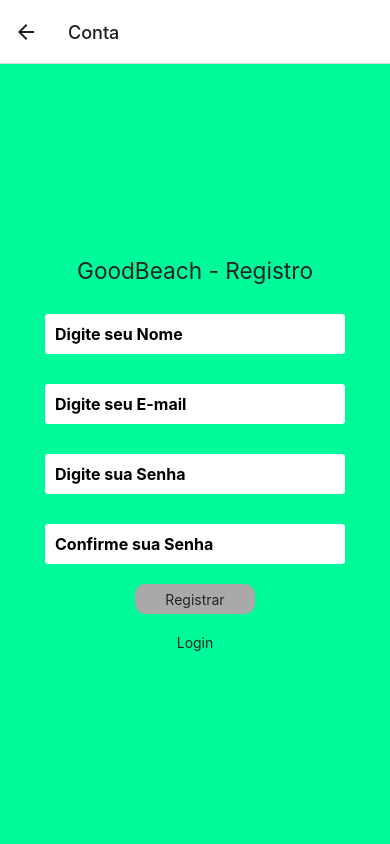
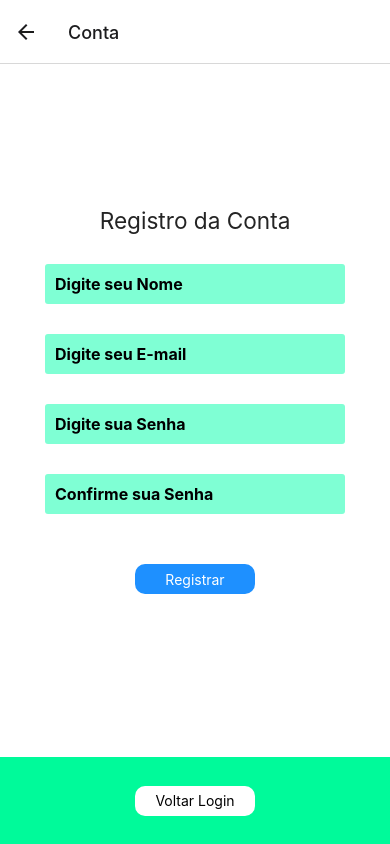
Before and after one commit to Haagit95/app_goodbeach, a React Native app: screen /Conta in a window 390 px wide. Built offline with nearby package versions, Linux system fonts and the light colour scheme.

Commit message:
Inclusao tela tipo_Cadastro e ajuste de text botoes

```diff
--- a/App.js
+++ b/App.js
@@ -14,6 +14,7 @@ import Conta from './scr/components/Tela_Login/Conta';
 import Esqueceu from './scr/components/Tela_Login/Esqueceu';
 import Cadastro_PxE from './scr/components/Telas_Cadastros/Cadastro_PxE';
 import Menu_Users from './scr/components/Tela_Menu/Menu_Users';
+import Tipo_Cadastro from './scr/components/Telas_Cadastros/Tela_Tipo_Cad';
 /////////////////////////////////////////////////////////////////////////
 
 const Stack = createNativeStackNavigator();
@@ -37,6 +38,7 @@ function MyStack() {
       <Stack.Screen name="Sugestões e Críticas" component={Mensagens} />
 
       <Stack.Screen name="Cadastro" component={Cadastro_PxE} />
+      <Stack.Screen name="Tipo Cadastro" component={Tipo_Cadastro} />
       <Stack.Screen name="Menu" component={Menu_Users} />
 
 
--- a/scr/components/Tela_Login/Conta.js
+++ b/scr/components/Tela_Login/Conta.js
@@ -11,6 +11,7 @@ export default function Conta({ navigation }) {
     const [name, setName] = useState(null)
     const [email, setEmail] = useState(null)
     const [password, setPassword] = useState(null)
+    const [confirm, setConfirm] = useState(null)
     const Entrar = () =>{
         console.log("entrou no APP")
         console.log(email)
@@ -27,19 +28,19 @@ export default function Conta({ navigation }) {
 
 return (
     <View style={styles.container}>
-      <Text h4>GoodBeach - Registro</Text>
 
+      <View style={{flex:8, justifyContent:'center', alignItems:'center'}}>
+      <Text h4>Registro da Conta</Text>
+        <View style={{paddingBottom:30}}>
             <TextInput
                 placeholder="Digite seu Nome"
                 onChangeText={value=> setName(value)}
                 style={styles.input}
                 keyboardType="text"
             />
-
             <TextInput
                 placeholder="Digite seu E-mail"
                 leftIcon={{type:'font-awesome', name:'envelope' }}
-            secureTextEntry={true}
                 onChangeText={value=> setEmail(value)}
                 style={styles.input}
                 keyboardType="email-address"
@@ -50,25 +51,33 @@ return (
                 onChangeText={value=> setPassword(value)}
                 style={styles.input}
                 keyboardType="password"
+                secureTextEntry={true}
             />
-
             <TextInput
                 placeholder="Confirme sua Senha"
                 leftIcon={{type:'font-awesome', name:'lock' }}
                 onChangeText={value=> setConfirm(value)}
                 style={styles.input}
                 keyboardType="password"
+                secureTextEntry={true}
             />
+          </View>
+
             <View style={styles.ViewBt}>
-            <TouchableOpacity style={styles.button}>
-            <Text>Registrar</Text>
+                <TouchableOpacity style={styles.button1}>
+                <Text style={{ color:'white'}}>Registrar</Text>
                 </TouchableOpacity>
 
             </View>
 
-        <View style={styles.ViewBt}>
-           <TouchableOpacity style={styles.button2} onPress={()=> Tela_Login()}>
-                <Text>Login</Text>
+
+      </View>
+
+        <View style={{flex:1,backgroundColor:'#00FA9A', width:'100%',justifyContent:'center', alignItems:'center'}}>
+           <TouchableOpacity style={styles.button2}
+           onPress={()=> Tela_Login()}
+           >
+                <Text style={{ color:'black'}}>Voltar Login</Text>
            </TouchableOpacity>
         </View>
 
@@ -80,7 +89,7 @@ return (
 const styles = StyleSheet.create({
       container: {
         flex: 1,
-        backgroundColor: '#00FA9A',
+        backgroundColor: '#fff',
         alignItems: 'center',
         justifyContent: 'center',
       },
@@ -91,7 +100,8 @@ const styles = StyleSheet.create({
          width: 300,
          fontSize: 16,
          fontWeight: 'bold',
-         borderRadius: 3
+         borderRadius: 3,
+         backgroundColor:'#7FFFD4'
        },
 
      button: {
@@ -101,14 +111,37 @@ const styles = StyleSheet.create({
         margin: 20,
         width:120,
         height: 30,
+        justifyContent:'center',
+        alignItems: 'center'
+     },
+      ViewBt:{
+
+        flexDirection: "row",
+        justifyContent: 'center',
+
+    },
+    button1: {
+      backgroundColor: "#1E90FF",
+      padding: 5,
+      borderRadius: 10,
+      margin: 20,
+      width:120,
+      height: 30,
+
+      justifyContent:'center',
+      alignItems: 'center',
+      color:'white'
+    },
+
+    button2: {
+      backgroundColor: "white",
+      padding: 5,
+      borderRadius: 10,
+      margin: 20,
+      width:120,
+      height: 30,
       flexDirection: "row",
       justifyContent:'center',
       alignItems: 'center'
    },
-          ViewBt:{
-            flexDirection: "row",
-            justifyContent: 'center'
-          }
-
-
   })
--- a/scr/components/Tela_Login/Login.js
+++ b/scr/components/Tela_Login/Login.js
@@ -1,12 +1,12 @@
 import * as React from 'react';
 import { StatusBar } from 'expo-status-bar';
-import { StyleSheet, View, Button, Image } from 'react-native';
+import { StyleSheet, View, Button, Image, KeyboardAvoidingView } from 'react-native';
 import { NavigationContainer } from '@react-navigation/native';
 import { createNativeStackNavigator } from '@react-navigation/native-stack';
 import { Input, Text } from 'react-native-elements';
 import Icon from 'react-native-vector-icons/FontAwesome';
 import { useState } from 'react';
-import Esqueceu from './Esqueceu';
+
 
 export default function Tela_Login({ navigation}) {
     const [email, setEmail] = useState(null)
@@ -31,24 +31,30 @@ export default function Tela_Login({ navigation}) {
       })
     }
 
-    const Tela_Cadastro_PxE = ()=>{
+    const Tela_TipoCadastro = ()=>{
       navigation.reset({
         index:0,
-        routes:[{name: "Cadastro"}]
+        routes:[{name: "Tipo Cadastro"}]
       })
     }
 
   return (
+
     <View style={styles.container}>
 
-      <Image
-        style={{width: 250, height:250,alignItems:'stretch'}}
-        source={require('../../Image/praia2.png')}/>
+      <View >
+          <Image
+            style={{width: 250, height:250,alignItems:'stretch'}}
+            source={require('../../Image/praia2.png')}/>
 
-      <View style={{justifyContent:'center',justifyContent:'flex-end', alignItems:'center'}}>
-          <Text h4>GoodBeach</Text>
-          <Text style={{justifyContent:'flex-end'}} h4>Login</Text>
+          <View style={{justifyContent:'center',justifyContent:'flex-end', alignItems:'center', margin:15}}>
+              <Text  h4>Good Beach</Text>
+          </View>
+          <View style={{justifyContent:'center',justifyContent:'flex-end', alignItems:'center', margin:10}}>
+              <Text  h4>Login</Text>
+          </View>
       </View>
+
 
       <View style={{width:'100%', justifyContent:'flex-end'}}>
           <Input
@@ -56,7 +62,6 @@ export default function Tela_Login({ navigation}) {
             leftIcon={{type:'font-awesome', name:'envelope' }}
             style={styles}
             onChangeText={value=> setEmail(value)}
-            secureTextEntry={true}
             keyboardType="email-address"
           />
 
@@ -65,6 +70,7 @@ export default function Tela_Login({ navigation}) {
             leftIcon={{type:'font-awesome', name:'lock' }}
             style={styles}
             onChangeText={value=> setPassword(value)}
+            secureTextEntry={true}
             keyboardType="password"
           />
       </View>
@@ -76,26 +82,27 @@ export default function Tela_Login({ navigation}) {
       <View style={{width:'50%',fontSize:18, paddingRight:10}}>
         <Button
           title="Entrar"
-          onPress={() => Tela_Cadastro_PxE()}
+          onPress={() => Tela_TipoCadastro()}
         >
         </Button>
       </View>
 
       </View >
 
-        <View style={{alignItems:'center', justifyContent:'center', flex:1}}>
+        <View style={{alignItems:'center', justifyContent:'flex-start', padding:70}}>
            <Text onPress={()=> Tela_registre()} style={{fontSize:15, padding:10, fontWeight:'bold',textAlign:'center'}}> Registre-se!</Text>
         </View>
 
       <StatusBar style="auto" />
     </View>
+
   );
 }
 
 
 const styles = StyleSheet.create({
   container: {
-    flex: 1,
+
     backgroundColor: '#fff',
     alignItems: 'center',
     justifyContent: 'center',
--- a/scr/components/Tela_Menu/Menu_Users.js
+++ b/scr/components/Tela_Menu/Menu_Users.js
@@ -14,11 +14,11 @@ export default function Manu({ navigation }) {
 
 return (
    <View style={{flex:1}}>
-       <View style={{flex:1,justifyContent:'center', alignItems:'center', width:'100%'}}>
+       <View style={{flex:1,justifyContent:'flex-end', alignItems:'center', width:'100%'}}>
           <Text style={{fontWeight:'bold', fontSize:30}}>Escolha sua opção!</Text>
        </View>
 
-      <View style={{flex:7, justifyContent:'space-around', alignItems:'center'}}>
+      <View style={{flex:10, justifyContent:'space-evenly', alignItems:'center'}}>
         <View style={styles.ViewBt}>
            <TouchableOpacity style={styles.button}
               onPress={() => navigation.navigate('Sugestões e Críticas')}
@@ -86,15 +86,16 @@ const styles = StyleSheet.create({
          fontSize:19
        },
      button: {
-        backgroundColor: "#1E90FF",
       padding: 30,
       borderRadius: 10,
       marginTop: 16,
       width:300,
-        height: 30,
+      height:50,
       flexDirection: "row",
       justifyContent:'center',
-        alignItems: 'center'
+      alignItems: "center",
+      backgroundColor: "#1E90FF",
+      padding: 10,
       },
       button1: {
          backgroundColor: "#fff",
--- a/scr/components/Telas_Cadastros/Cadastro_PxE.js
+++ b/scr/components/Telas_Cadastros/Cadastro_PxE.js
@@ -162,23 +162,6 @@ return (
            </TouchableOpacity>
         </View>
 
-        <View style={styles.check}>
-            <RadioButton
-                value="first"
-                status={ checked === 'first' ? 'checked' : 'unchecked' }
-                onPress={() => setChecked('first')}
-            />
-            <Text>Praiano</Text>
-
-            <RadioButton
-                value="second"
-                status={ checked === 'second' ? 'checked' : 'unchecked' }
-                onPress={() => setChecked('second')}
-            />
-            <Text>Estabelecimento</Text>
-        </View>
-
-
     </View>
 
 );
@@ -235,7 +218,7 @@ const styles = StyleSheet.create({
           },
 
           check: {
-            flexDirection: 'left',
+            flexDirection: 'row',
             justifyContent: 'center',
             alignItems: 'center',
             padding:15
--- /dev/null
+++ b/scr/components/Telas_Cadastros/Tela_Tipo_Cad.js
@@ -0,0 +1,95 @@
+import * as React from 'react';
+import { StatusBar } from 'expo-status-bar'
+import { StyleSheet, View, Button, TextInput, TouchableOpacity, placeholder } from 'react-native';
+import { NavigationContainer } from '@react-navigation/native';
+import { createNativeStackNavigator } from '@react-navigation/native-stack';
+import { Input, Text, secureTextEntry } from 'react-native-elements';
+import Icon from 'react-native-vector-icons/FontAwesome';
+import { useState } from 'react';
+import { RadioButton } from 'react-native-paper';
+
+export default function Tipo_Cadastro({ navigation }) {
+    ////////////////////////////////////// Rotas onPress /////////////////////////////////////////////////////
+    const Tela_Login = ()=>{ //function criada para resetar o navigation ao deslogar.
+        navigation.reset({
+          index:0,
+          routes:[{name: "Login"}]
+        })
+      }
+  ////////////////////////////////////// Rederização //////////////////////////////////////////////////////
+
+return (
+    //Tela opção de tipo de cadastro
+    <View style={styles.container}>
+      <View style={{flex:8,justifyContent:'space-around', alignItems:'center'}}>
+
+          <View style={styles.ViewBt}>
+                <TouchableOpacity
+                style={styles.button}
+                onPress={() => navigation.navigate('Cadastro')}
+                >
+                <Text style={{fontWeight:'bold', color:'white', fontSize:18}}>Praiano</Text>
+                </TouchableOpacity>
+
+                <TouchableOpacity style={styles.button}
+                onPress={() => navigation.navigate('Cadastro')}
+                >
+                <Text style={{fontWeight:'bold', color:'white', fontSize:18}}>Estabelecimento</Text>
+                </TouchableOpacity>
+          </View>
+        </View>
+
+        <View style={{flex:1,backgroundColor:'#00FA9A', width:'100%',justifyContent:'center', alignItems:'center'}}>
+           <TouchableOpacity style={styles.button2}
+           onPress={()=> Tela_Login()}
+           >
+                <Text style={{ color:'black'}}>Sair</Text>
+           </TouchableOpacity>
+        </View>
+
+    </View>
+
+);
+}
+
+////////////////////////// Estilos /////////////////////////////////////////////////////////////////////
+const styles = StyleSheet.create({
+      container: {
+        flex: 1,
+        backgroundColor: '#fff',
+        alignItems: 'center',
+        justifyContent: 'center',
+
+      },
+      button: {
+        padding: 30,
+        borderRadius: 10,
+        marginTop: 16,
+        width:300,
+        height:50,
+        flexDirection: "row",
+        justifyContent:'center',
+        alignItems: "center",
+        backgroundColor: "#1E90FF",
+        padding: 10,
+
+      },
+     button2: {
+        backgroundColor: "white",
+        padding: 5,
+        borderRadius: 10,
+        margin: 20,
+        width:120,
+        height: 30,
+        flexDirection: "row",
+        justifyContent:'center',
+        alignItems: 'center'
+     },
+
+     ViewBt:{
+            flex:1,
+            justifyContent: 'center',
+            alignItems:'center',
+          },
+
+  })
```
Also changed, not shown: 1 other file (tests, documents, lock files or other folders). Lines whose indentation alone changed are shown as unchanged.
